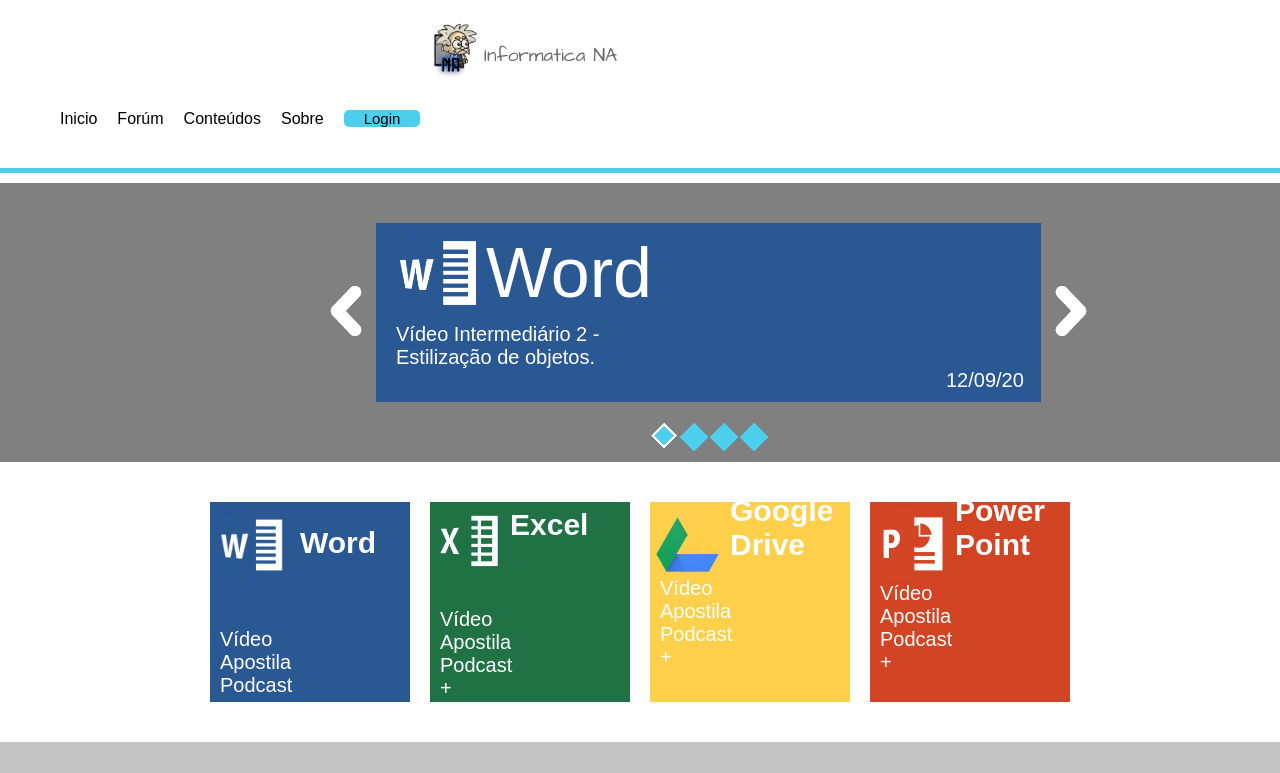
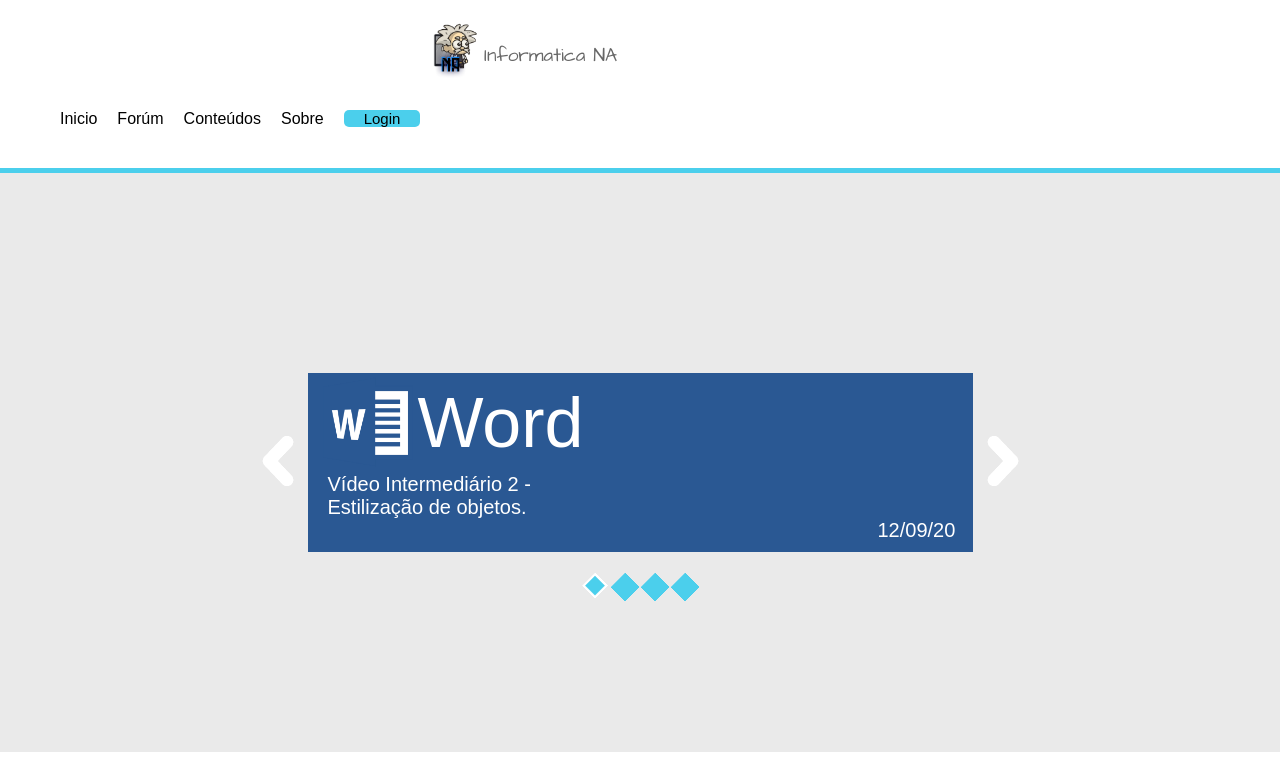
Before and after one commit to JeanRojasD/React-NA, a React (Create React App) app: page /conteudos in a window 1280 px wide. Shown: the top 773 px of the page. Built offline with nearby package versions, Linux system fonts and the light colour scheme.

Commit message:
ajustes no content e specifics + animation

```diff
--- a/src/components/Displayer/index.css
+++ b/src/components/Displayer/index.css
@@ -9,5 +9,14 @@
     background-color: #C4C4C4;
     border: 2px solid white;
     padding: 20px;
-
 }
+.lines{
+    position: relative;
+    animation-name: up;
+    animation-duration: 600ms;
+    animation-fill-mode: forwards;
+}
+@keyframes up{
+    from{top: -300px; opacity:0%;}
+    to{top:0px; opacity: 100%;}
+}
--- a/src/components/Slider-Content/index.css
+++ b/src/components/Slider-Content/index.css
@@ -1,7 +1,6 @@
 .Slides{
     display: flex;
     width: 785px;
-    left: 316px;
 }
 .text{
     background-color: #2A5893;
--- a/src/components/Spec_sqrs/index.css
+++ b/src/components/Spec_sqrs/index.css
@@ -1,9 +1,8 @@
-.specsqrs{
+.squaresalign{
     display: flex;
     justify-content: center;
-    padding-left: 190px;
-    color: white;
 }
+
 .specsqrs img{
     margin: 70px;
     margin-bottom: 100px;
--- a/src/components/Spec_sqrs/index.jsx
+++ b/src/components/Spec_sqrs/index.jsx
@@ -3,10 +3,12 @@
 
 function Spec_sqrs(props){
     return(
-        <div className="specsqrs">
-                <a><img src={props.src}></img></a>
-                <a><img src={props.src2}></img></a>
-                <a><img src={props.src3}></img></a>
+        <div className="squaresalign">
+            <div className="specsqrs">
+                    <a><img src={props.src}></img></a>
+                    <a><img src={props.src2}></img></a>
+                    <a><img src={props.src3}></img></a>
+            </div>
         </div>
     );
 }
--- a/src/components/Summary/index.css
+++ b/src/components/Summary/index.css
@@ -1,11 +1,17 @@
+.summary-center{
+    display: flex;
+    justify-content: center;
+    background-color: #EAEAEA;
+}
+
 .page{
     display: flex;
     align-items: center;
     position: relative;
-    left: 260px;
     max-width: 880px;
     max-height: 350px;
-    margin-top: 30px;
+    margin-top: 100px;
+    margin-bottom: 100px;
     background-color:  #2A5893;
 }
 .page img{
--- a/src/components/Summary/index.jsx
+++ b/src/components/Summary/index.jsx
@@ -3,6 +3,7 @@
 
 function Summary(props){
     return(
+        <div className="summary-center">
             <div className="page">
                 <div className="sumlogo">
                     <img src={props.src} alt="logo"></img>
@@ -11,6 +12,7 @@
                     <p>{props.text}</p>
                 </div>
             </div>
+        </div>
     );
 }
 export default Summary;
--- a/src/pages/content/index.css
+++ b/src/pages/content/index.css
@@ -6,17 +6,17 @@
 }
 
 .contentbody{
-    background-color: gray;
-    padding-top: 30px;
-    margin-top: 10px;
-    padding-bottom: 60px;
-    padding-top: 40px;
+    background-color: #EAEAEA;
+    padding: 200px;
+    display: flex;
+    justify-content: center;
 }
 .squares{
     display: flex;
     justify-content: center;
     padding-top: 30px;
     padding-bottom: 30px;
+    margin-bottom: 500px;
 }
 .squares a{
     margin: 10px;
--- a/src/pages/content/index.jsx
+++ b/src/pages/content/index.jsx
@@ -13,8 +13,10 @@
     return (
         <div>
             <Menu />
-            <div className="contentbody">
-                <Slideshow />
+            <div className="123">
+                <div className="contentbody">
+                    <Slideshow />
+                </div>
             </div>
             <div className="squares">
                 <a href="/" className="sqr1">
```
Lines whose indentation alone changed are shown as unchanged.
